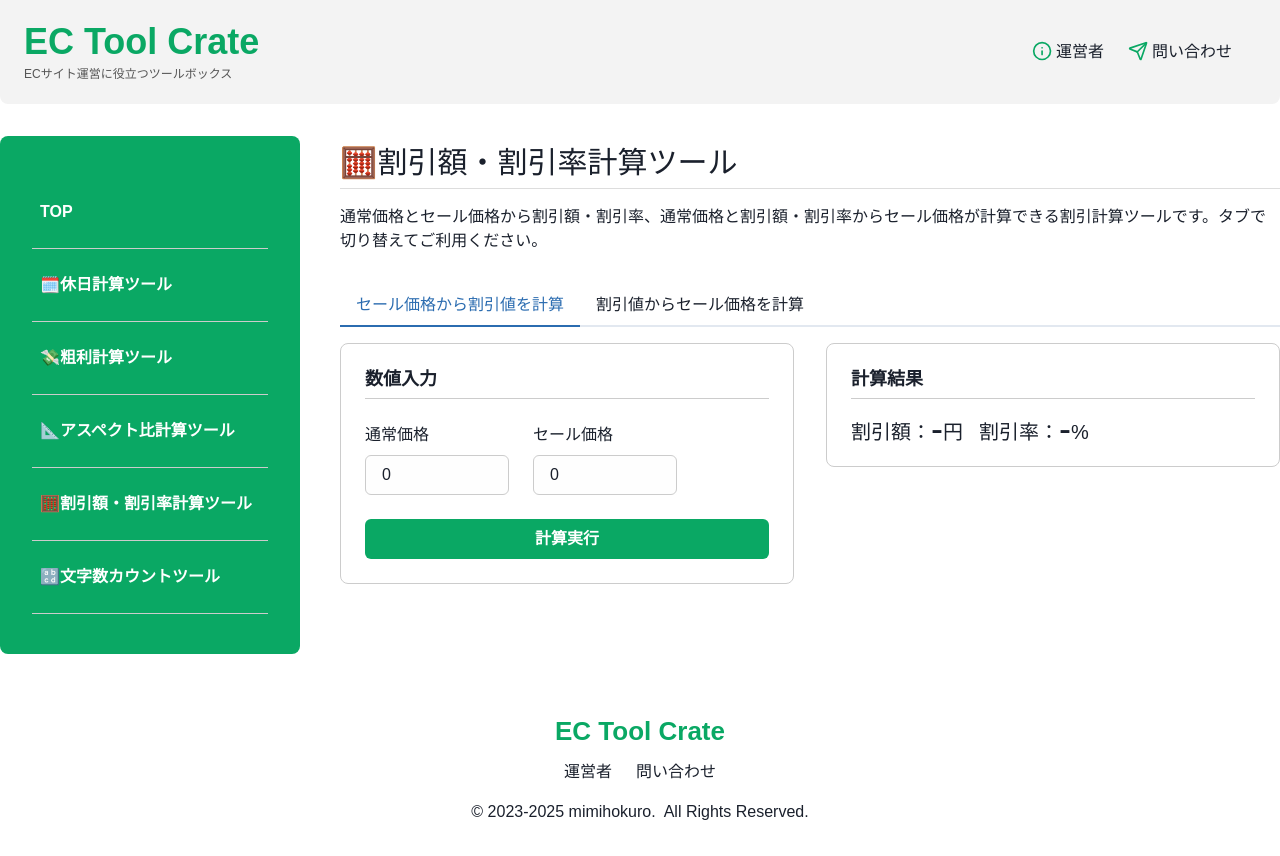
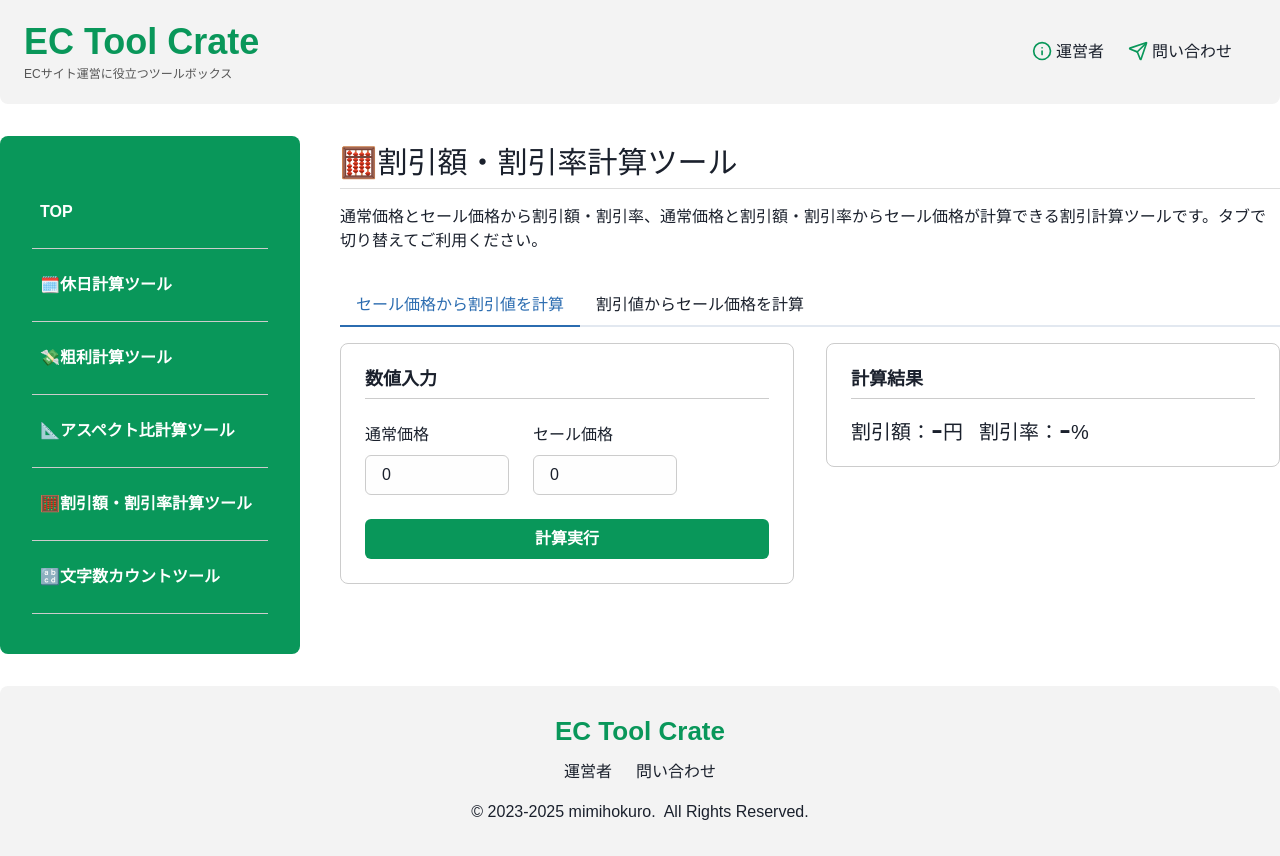
Before and after one commit to mimihokuro/app, a React (Vite) app: page /discount-calculator in a window 1280 px wide. Built offline with nearby package versions, Linux system fonts and the light colour scheme.

Commit message:
🎨 色指定に直接色コードを入力している部分をテーマに置き換え、メインカラーを少しくすみカラーに変更

```diff
--- a/src/layouts/Footer.jsx
+++ b/src/layouts/Footer.jsx
@@ -15,13 +15,22 @@ const LINKS = [
 
 const Footer = () => {
   return (
-    <VStack as="footer" px={6} py={8} gap={4} mt={"auto"} textAlign={"center"}>
+    <VStack
+      as="footer"
+      px={6}
+      py={8}
+      gap={4}
+      mt={"auto"}
+      textAlign={"center"}
+      backgroundColor={"colorGrayLightest"}
+      borderTopRadius={8}
+    >
       <Link
         href="https://app.mimihokuro.com/"
         _hover={{ textDecoration: "none" }}
         fontSize={26}
         fontWeight={600}
-        color={"#0AA864"}
+        color={"primary"}
         lineHeight={1}
       >
         EC Tool Crate
@@ -38,7 +47,7 @@ const Footer = () => {
             _hover={{
               textDecoration: "underline",
               textUnderlineOffset: 6,
-              color: "#0AA864",
+              color: "primary",
             }}
           >
             {link.title}
--- a/src/layouts/Header.jsx
+++ b/src/layouts/Header.jsx
@@ -34,7 +34,7 @@ const Header = ({ children }) => {
       justifyContent={"space-between"}
       position={{ base: "sticky", lg: "static" }}
       top={0}
-      backgroundColor={"#F3F3F3"}
+      backgroundColor={"colorGrayLightest"}
       zIndex={100}
       borderBottomRadius={8}
     >
@@ -47,7 +47,7 @@ const Header = ({ children }) => {
         gap={2}
         _hover={{ textDecoration: "none" }}
       >
-        <Text as={"span"} fontSize={36} color={"#0AA864"} fontWeight={"600"}>
+        <Text as={"span"} fontSize={36} color={"primary"} fontWeight={"600"}>
           EC Tool Crate
         </Text>
         <Text as={"span"} fontSize={12} color={"#555555"}>
@@ -67,10 +67,10 @@ const Header = ({ children }) => {
               _hover={{
                 textDecoration: "underline",
                 textUnderlineOffset: 6,
-                color: "#0AA864",
+                color: "primary",
               }}
             >
-              <Icon fontSize={22} color={"#0AA864"}>
+              <Icon fontSize={22} color={"primary"}>
                 {React.createElement(link.icon)}
               </Icon>
               {link.title}
--- a/src/layouts/Sidebar.jsx
+++ b/src/layouts/Sidebar.jsx
@@ -38,7 +38,7 @@ const Sidebar = () => {
   return (
     <Stack
       as="aside"
-      backgroundColor="#0AA864"
+      backgroundColor="primary"
       px={8}
       py={10}
       maxW="300"
--- a/src/pages/TopPage.jsx
+++ b/src/pages/TopPage.jsx
@@ -40,7 +40,7 @@ function TopPage() {
             <Text as="span" fontSize={"30%"}>
               ECサイト運営に役立つツールボックス
             </Text>
-            <Text as="span" color={"#0AA864"} lineHeight={1}>
+            <Text as="span" color={"primary"} lineHeight={1}>
               EC Tool Crate
             </Text>
           </Stack>
--- a/src/theme/index.jsx
+++ b/src/theme/index.jsx
@@ -3,10 +3,12 @@ import { extendTheme, withDefaultColorScheme } from "@chakra-ui/react";
 const customTheme = extendTheme(
   {
     colors: {
-      primary: "#0AA864",
+      // primary: "#0AA864",
+      primary: "#09975a",
       secondary: "#47be8b",
       colorGray: "#cccccc",
       colorGrayLight: "#f0f0f0",
+      colorGrayLightest: "#F3F3F3",
       colorWhite: "#fefefe",
     },
     fonts: {
```
